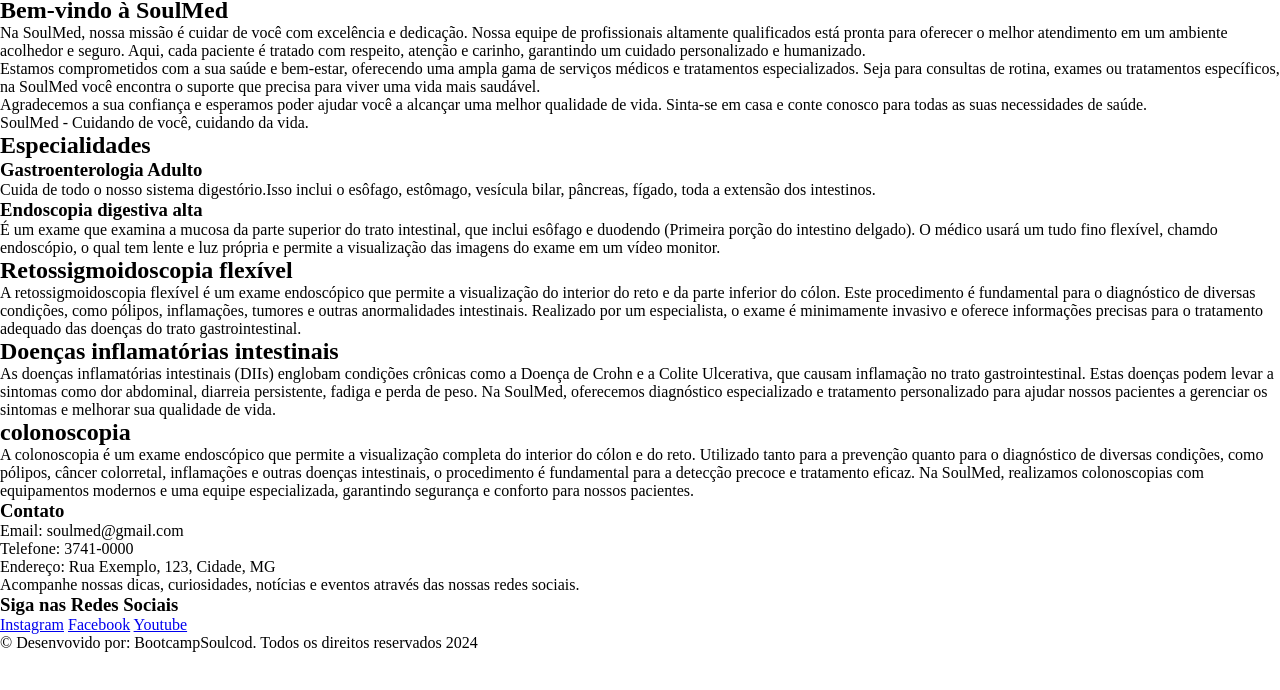
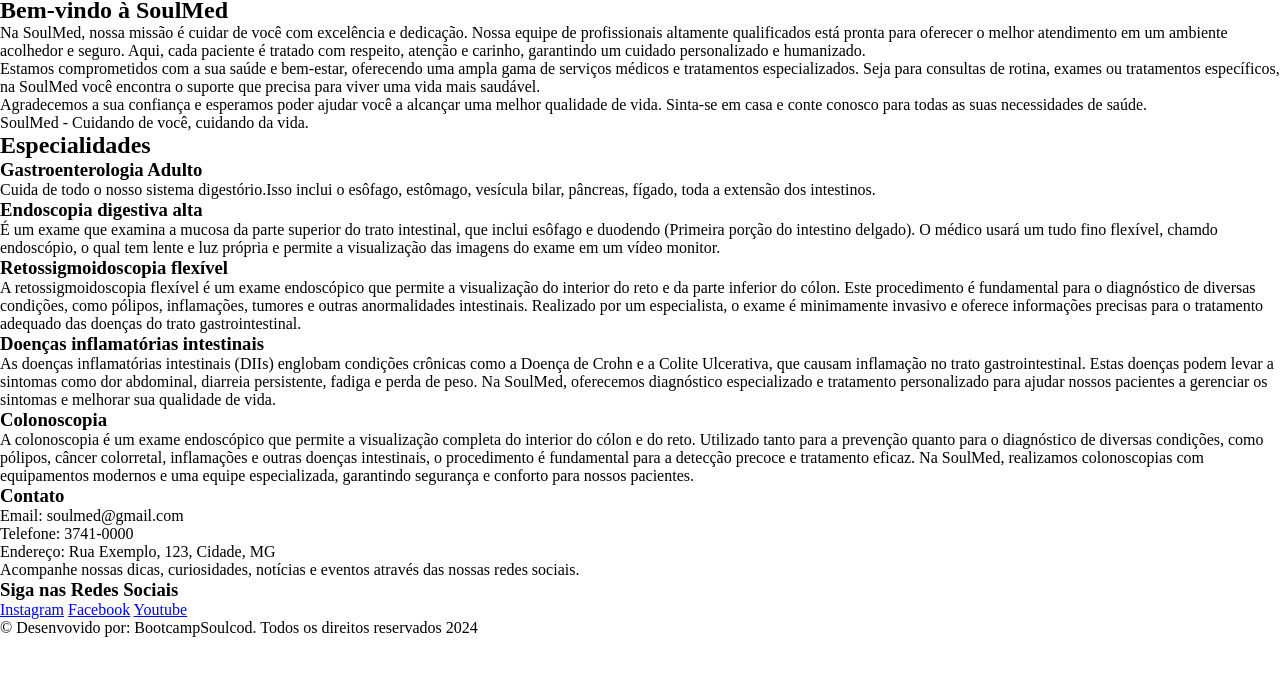
Before and after one commit to thiagoluznascimento/SoulMed, a plain HTML site: page index.html in a window 1280 px wide. Shown: the part 58-748 px from the top of the page. Drawn offline with Linux system fonts and the light colour scheme.

Commit message:
Correção de h2
- Corrigindo h2 para h3
- Corrigindo a palavra Colonoscopia

```diff
--- a/index.html
+++ b/index.html
@@ -45,15 +45,15 @@
                 <p>É um exame que examina a mucosa da parte superior do trato intestinal, que inclui esôfago e duodendo (Primeira porção do intestino delgado). O médico usará um tudo fino flexível, chamdo endoscópio, o qual tem lente e luz própria e permite a visualização das imagens do exame em um vídeo monitor.</p>
             </article>
             <article>
-                <h2>Retossigmoidoscopia flexível</h2>
+                <h3>Retossigmoidoscopia flexível</h3>
                 <p>A retossigmoidoscopia flexível é um exame endoscópico que permite a visualização do interior do reto e da parte inferior do cólon. Este procedimento é fundamental para o diagnóstico de diversas condições, como pólipos, inflamações, tumores e outras anormalidades intestinais. Realizado por um especialista, o exame é minimamente invasivo e oferece informações precisas para o tratamento adequado das doenças do trato gastrointestinal.</p>
             </article>
             <article>
-                <h2>Doenças inflamatórias intestinais</h2>
+                <h3>Doenças inflamatórias intestinais</h3>
                 <p>As doenças inflamatórias intestinais (DIIs) englobam condições crônicas como a Doença de Crohn e a Colite Ulcerativa, que causam inflamação no trato gastrointestinal. Estas doenças podem levar a sintomas como dor abdominal, diarreia persistente, fadiga e perda de peso. Na SoulMed, oferecemos diagnóstico especializado e tratamento personalizado para ajudar nossos pacientes a gerenciar os sintomas e melhorar sua qualidade de vida.</p>
             </article>
             <article>
-                <h2>colonoscopia</h2>
+                <h3>Colonoscopia</h3>
                 <p>A colonoscopia é um exame endoscópico que permite a visualização completa do interior do cólon e do reto. Utilizado tanto para a prevenção quanto para o diagnóstico de diversas condições, como pólipos, câncer colorretal, inflamações e outras doenças intestinais, o procedimento é fundamental para a detecção precoce e tratamento eficaz. Na SoulMed, realizamos colonoscopias com equipamentos modernos e uma equipe especializada, garantindo segurança e conforto para nossos pacientes.</p>
             </article>
 
```
